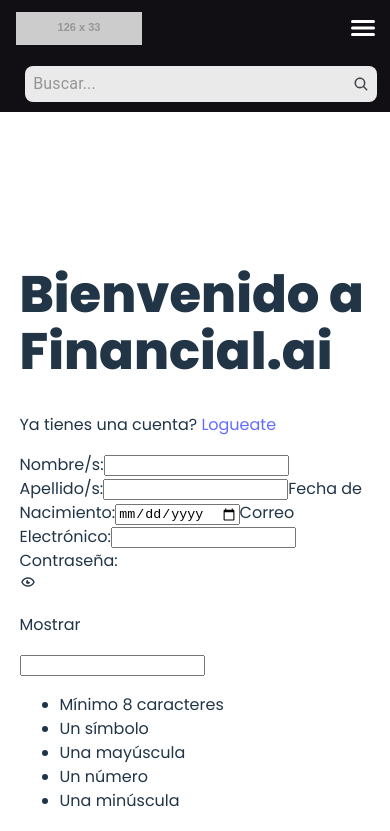
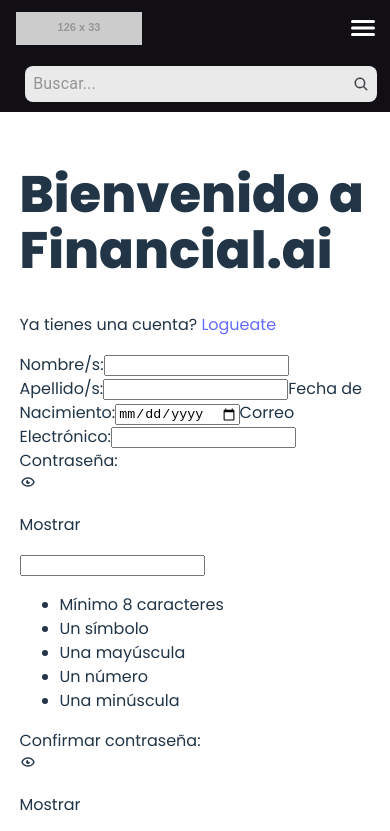
Before and after one commit to No-Country-simulation/h3-17-proptech, a React (Vite) app in the folder client/: page /register in a window 390 px wide. Shown: the top 831 px of the page. Built offline with nearby package versions, Linux system fonts and the light colour scheme.

Commit message:
modify<pages/register/registerPage.module.css>add margins

```diff
--- a/client/src/pages/register/registerPage.module.css
+++ b/client/src/pages/register/registerPage.module.css
@@ -6,7 +6,6 @@
   margin: 0;
   padding: 0;
   left: 0;
-  top: 170px;
   box-sizing: border-box;
 }
 .image {
@@ -31,10 +30,8 @@
   margin-inline: 5%;
 }
 @media (max-width: 768px) {
-  .register {
-    top: 120px;
-  }
   .registerForm {
+    margin-block: 5%;
     display: flex;
     width: 100%;
     height: auto;
```
